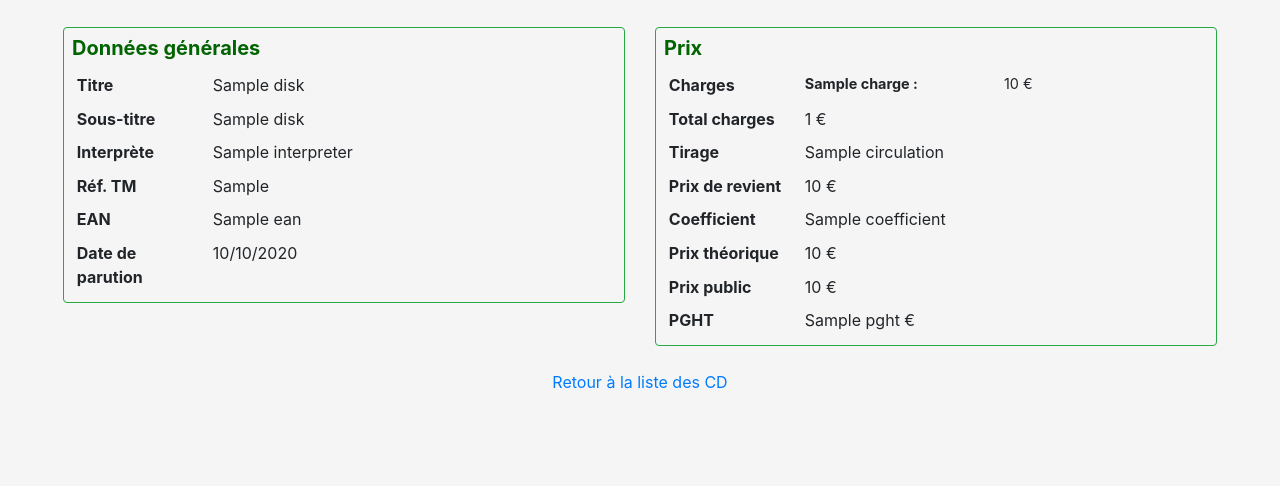
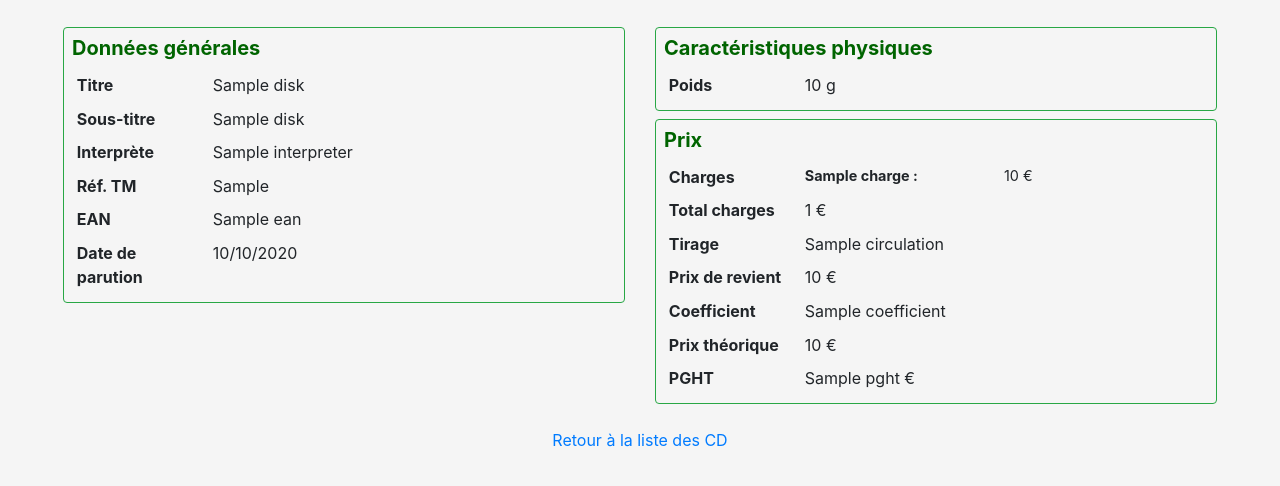
Before and after one commit to BrRoman/Editor, a Django app: template editor/apps/products/templates/products/disks/details.html in a window 1280 px wide. Shown: the part 314-800 px from the top of the page. Run offline with Django 3.2, Linux system fonts and the light colour scheme; the template is opened without the code that fills it: most values are stand-ins (such as "Sample title", 1, 10 or a date in 2020); style sheets or scripts are compiled from the project's sources; some libraries are stand-ins or nearby versions; some web fonts are replaced.

Commit message:
Disks details: rm price; added weight.

```diff
--- a/editor/apps/products/templates/products/disks/details.html
+++ b/editor/apps/products/templates/products/disks/details.html
@@ -65,6 +65,16 @@
 
         <div class="col-6 d-flex flex-column">
             <div class="border border-success rounded p-2 mb-2">
+                <h5 class="green font-weight-bold">Caractéristiques physiques</h5>
+                <table class="table table-sm table-borderless mb-0">
+                    <tr>
+                        <td class="font-weight-bold col-3">Poids</td>
+                        <td>{{ disk.weight|default_if_none:'?' }} g</td>
+                    </tr>
+                </table>
+            </div>
+
+            <div class="border border-success rounded p-2 mb-2">
                 <h5 class="green font-weight-bold">Prix</h5>
                 <table class="table table-sm table-borderless mb-0">
                     <tr>
@@ -99,10 +109,6 @@
                         <td>{{ theorical_price|default_if_none:'?' }} €</td>
                     </tr>
                     <tr>
-                        <td class="font-weight-bold col-3">Prix public</td>
-                        <td>{{ disk.price|default_if_none:'?' }} €</td>
-                    </tr>
-                    <tr>
                         <td class="font-weight-bold col-3">PGHT</td>
                         <td>{{ disk.pght|default_if_none:'?' }} €</td>
                     </tr>
```
